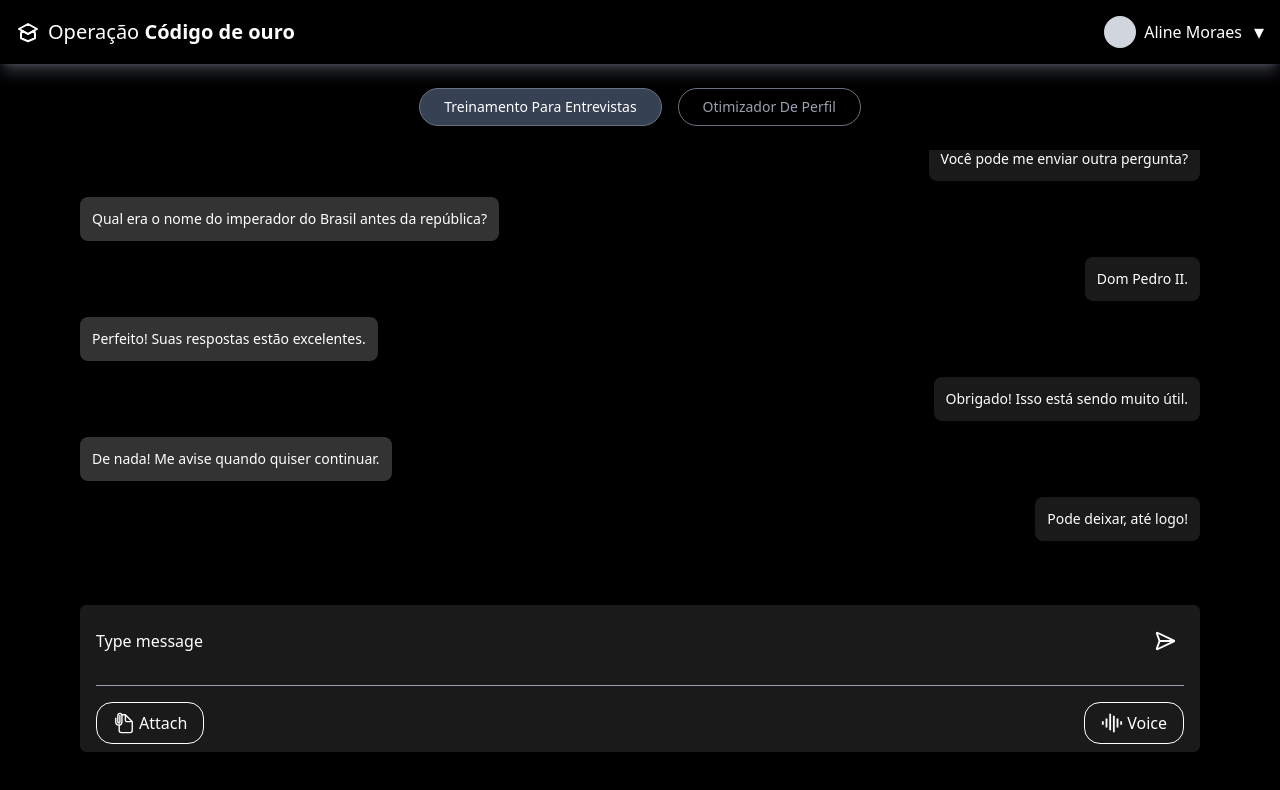
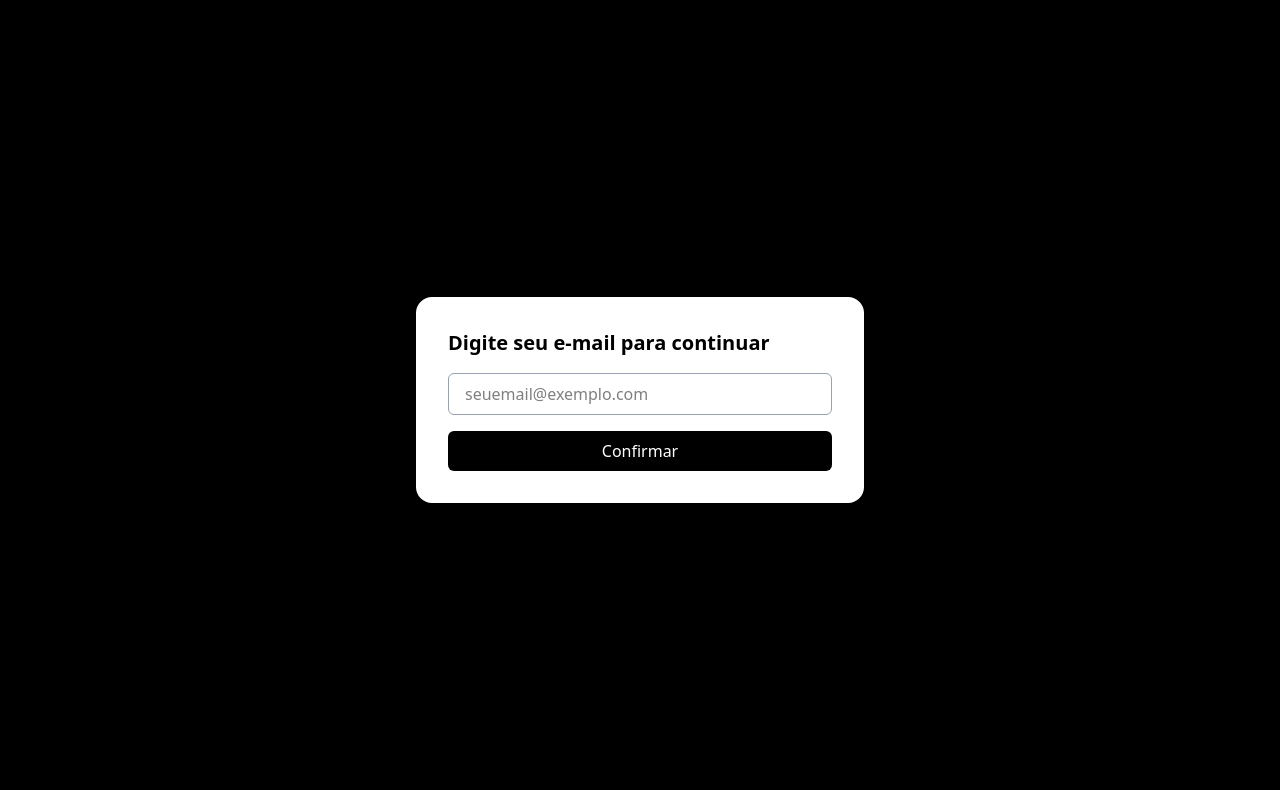
Before and after one commit to PedroCatelann/operaco-codigo-de-ouro-hackathon-front, a React (Vite) app: page / in a window 1280 px wide. Shown: the top 790 px of the page. Built offline with nearby package versions, Linux system fonts and the light colour scheme.

Commit message:
recebendo mensagem da IA

```diff
--- a/src/App.tsx
+++ b/src/App.tsx
@@ -3,19 +3,15 @@ import { IoDocumentAttachOutline } from "react-icons/io5";
 import { LuSendHorizontal } from "react-icons/lu";
 import { RiVoiceprintLine } from "react-icons/ri";
 import { FaRegTrashCan } from "react-icons/fa6";
+import { observer } from "mobx-react-lite";
+import { chatStore } from "./store/ChatStore";
+import type { MessageType } from "./store/ChatStore";
+import EmailModal from "./components/EmailModal";
 
-export default function ChatPage() {
-  type MessageType = {
-    id: number;
-    from: "user" | "ai";
-    text?: string;
-    pdfFile?: File; // remover o string
-    audioBlob?: Blob; // remover o string
-    timestamp: Date;
-  };
-
-  const [messages, setMessages] = useState<MessageType[]>([]);
-  const [activeTab, setActiveTab] = useState("treinamento");
+const ChatPage = observer(() => {
+  const [activeTab, setActiveTab] = useState<"interview" | "profile">(
+    "interview"
+  );
   const [message, setMessage] = useState("");
   const [pdfFile, setPdfFile] = useState<File | null>(null);
   const [audioBlob, setAudioBlob] = useState<Blob | null>(null);
@@ -23,129 +19,9 @@ export default function ChatPage() {
   const mediaRecorderRef = useRef<MediaRecorder | null>(null);
   const chunksRef = useRef<Blob[]>([]);
   const chatEndRef = useRef<HTMLDivElement | null>(null);
+  const [userEmail, setUserEmail] = useState<string | null>(null);
 
-  const messagess: MessageType[] = [
-    {
-      id: 1,
-      from: "ai",
-      text: "Olá, eu sou o agente IA. Como posso ajudar?",
-      timestamp: new Date(),
-    },
-    {
-      id: 2,
-      from: "user",
-      text: "Oi! Gostaria de saber como funciona o chat.",
-      timestamp: new Date(),
-    },
-    {
-      id: 3,
-      from: "ai",
-      text: "Claro! Você pode me fazer perguntas ou enviar arquivos para análise.",
-      timestamp: new Date(),
-    },
-    {
-      id: 4,
-      from: "user",
-      text: "Posso enviar PDFs aqui?",
-      timestamp: new Date(),
-    },
-    {
-      id: 5,
-      from: "ai",
-      text: "Sim, você pode enviar PDFs e eu analisarei o conteúdo para você.",
-      timestamp: new Date(),
-    },
-    {
-      id: 6,
-      from: "user",
-      text: "E se eu quiser ouvir a resposta em áudio?",
-      timestamp: new Date(),
-    },
-    {
-      id: 7,
-      from: "ai",
-      text: "Eu também consigo gerar respostas em áudio. Basta pedir!",
-      timestamp: new Date(),
-    },
-    {
-      id: 8,
-      from: "user",
-      text: "Muito bom! Isso vai me ajudar bastante nos estudos.",
-      timestamp: new Date(),
-    },
-    {
-      id: 9,
-      from: "ai",
-      text: "Fico feliz em ajudar. Quer fazer um teste agora?",
-      timestamp: new Date(),
-    },
-    {
-      id: 10,
-      from: "user",
-      text: "Sim, me envie uma pergunta de múltipla escolha sobre história.",
-      timestamp: new Date(),
-    },
-    {
-      id: 11,
-      from: "ai",
-      text: "Claro! Qual foi o ano da Proclamação da República no Brasil?",
-      timestamp: new Date(),
-    },
-    {
-      id: 12,
-      from: "user",
-      text: "1889.",
-      timestamp: new Date(),
-    },
-    {
-      id: 13,
-      from: "ai",
-      text: "Correto! Você está indo muito bem.",
-      timestamp: new Date(),
-    },
-    {
-      id: 14,
-      from: "user",
-      text: "Você pode me enviar outra pergunta?",
-      timestamp: new Date(),
-    },
-    {
-      id: 15,
-      from: "ai",
-      text: "Qual era o nome do imperador do Brasil antes da república?",
-      timestamp: new Date(),
-    },
-    {
-      id: 16,
-      from: "user",
-      text: "Dom Pedro II.",
-      timestamp: new Date(),
-    },
-    {
-      id: 17,
-      from: "ai",
-      text: "Perfeito! Suas respostas estão excelentes.",
-      timestamp: new Date(),
-    },
-    {
-      id: 18,
-      from: "user",
-      text: "Obrigado! Isso está sendo muito útil.",
-      timestamp: new Date(),
-    },
-    {
-      id: 19,
-      from: "ai",
-      text: "De nada! Me avise quando quiser continuar.",
-      timestamp: new Date(),
-    },
-    {
-      id: 20,
-      from: "user",
-      text: "Pode deixar, até logo!",
-      timestamp: new Date(),
-    },
-  ];
+  const { messages } = chatStore;
 
   useEffect(() => {
     chatEndRef.current?.scrollIntoView({ behavior: "smooth" });
@@ -164,7 +40,7 @@ export default function ChatPage() {
     }
 
     const newMsg: MessageType = {
-      id: Date.now(), // id simples baseado no timestamp
+      id: Date.now(),
       from: "user",
       text: message || undefined,
       pdfFile: pdfFile || undefined,
@@ -172,7 +48,8 @@ export default function ChatPage() {
       timestamp: new Date(),
     };
 
-    setMessages((prev) => [...prev, newMsg]);
+    // Usa o MobX para armazenar e enviar para o backend
+    chatStore.sendMessageToBackend(newMsg, activeTab, userEmail || "");
 
     setMessage("");
     setPdfFile(null);
@@ -196,6 +73,9 @@ export default function ChatPage() {
     if (isRecording) {
       if (mediaRecorderRef.current) {
         mediaRecorderRef.current.stop();
+        mediaRecorderRef.current.stream
+          .getTracks()
+          .forEach((track) => track.stop());
       }
       setIsRecording(false);
       return;
@@ -228,8 +108,17 @@ export default function ChatPage() {
       className="text-white flex flex-col h-screen min-w-screen"
       style={{ backgroundColor: "#000000" }}
     >
+      {!userEmail && (
+        <EmailModal
+          onSave={(e) => {
+            setUserEmail(e);
+            chatStore.setUserEmail(e); // 🔹 importante para abrir o WebSocket
+          }}
+        />
+      )}
+      {/* ⬅ modal aparece só sem email */}
       {/* Header */}
-      <header className="flex items-center justify-between p-4 shadow-lg shadow-gray-500/50">
+      <header className="sm:invisible flex items-center justify-between p-4 shadow-lg shadow-gray-500/50">
         <div className="flex items-center space-x-2">
           <svg
             className="w-6 h-6 text-white"
@@ -259,13 +148,12 @@ export default function ChatPage() {
           <button className="ml-1 text-white text-xl">▾</button>
         </div>
       </header>
-
       {/* Toggle buttons */}
-      <div className="flex justify-center space-x-4 py-6 px-4">
+      <div className="flex flex-col sm:flex-row justify-center gap-3 sm:space-x-4 py-4 sm:py-6 px-4">
         <button
-          onClick={() => setActiveTab("treinamento")}
+          onClick={() => setActiveTab("interview")}
           className={`px-6 py-2 rounded-full border border-gray-500 text-sm font-medium transition-colors duration-200 ${
-            activeTab === "treinamento"
+            activeTab === "interview"
               ? "bg-gray-700 text-white"
               : "text-gray-400 hover:bg-gray-700 hover:text-white"
           }`}
@@ -273,9 +161,9 @@ export default function ChatPage() {
           Treinamento Para Entrevistas
         </button>
         <button
-          onClick={() => setActiveTab("otimizador")}
+          onClick={() => setActiveTab("profile")}
           className={`px-6 py-2 rounded-full border border-gray-500 text-sm font-medium transition-colors duration-200 ${
-            activeTab === "otimizador"
+            activeTab === "profile"
               ? "bg-gray-700 text-white"
               : "text-gray-400 hover:bg-gray-700 hover:text-white"
           }`}
@@ -283,10 +171,9 @@ export default function ChatPage() {
           Otimizador De Perfil
         </button>
       </div>
-
       {/* Chat area */}
-      <main className="flex-1 px-20 overflow-y-auto flex flex-col gap-4 w-full no-scrollbar">
-        {messagess.map((msg) => (
+      <main className="flex-1 px-4 sm:px-10 lg:px-20 overflow-y-auto flex flex-col gap-4 w-full no-scrollbar">
+        {messages.map((msg) => (
           <div
             key={msg.id}
             className={`flex items-start space-x-3 w-full ${
@@ -300,7 +187,7 @@ export default function ChatPage() {
                 textAlign: msg.from === "user" ? "right" : "left",
               }}
             >
-              {msg.text && <p>{msg.text}</p>}
+              {msg.text && <p className="whitespace-pre-line">{msg.text}</p>}
 
               {msg.pdfFile && (
                 <div className="flex items-center gap-2">
@@ -317,9 +204,8 @@ export default function ChatPage() {
         ))}
         <div ref={chatEndRef} />
       </main>
-
       {/* Input area */}
-      <footer className="px-20 py-12 flex items-center space-x-3">
+      <footer className="px-4 sm:px-10 lg:px-20 py-4 sm:py-8 lg:py-12 flex flex-col sm:flex-row items-center sm:space-x-3 gap-3 sm:gap-0">
         <div
           className="flex flex-col relative w-full rounded-md"
           style={{ backgroundColor: "#1a1a1a" }}
@@ -382,6 +268,7 @@ export default function ChatPage() {
               type="button"
               onClick={handleSend}
               className="ml-3 mr-6 text-white flex items-center justify-center border-none shadow-none"
+              disabled={message === "" && !pdfFile && !audioBlob}
             >
               <LuSendHorizontal size={22} />
             </button>
@@ -435,4 +322,6 @@ export default function ChatPage() {
       </footer>
     </div>
   );
-}
+});
+
+export default ChatPage;
--- /dev/null
+++ b/src/components/EmailModal.tsx
@@ -0,0 +1,43 @@
+import { useState } from "react";
+
+interface EmailModalProps {
+  onSave: (email: string) => void;
+}
+
+export default function EmailModal({ onSave }: EmailModalProps) {
+  const [email, setEmail] = useState("");
+
+  const handleSubmit = (e: React.FormEvent) => {
+    e.preventDefault();
+    if (!email.trim()) {
+      alert("Por favor, insira um e-mail válido.");
+      return;
+    }
+    onSave(email.trim());
+  };
+
+  return (
+    <div className="fixed inset-0 bg-black bg-opacity-70 flex items-center justify-center z-50">
+      <div className="bg-white text-black rounded-2xl p-8 shadow-lg w-[90%] max-w-md">
+        <h2 className="text-xl font-bold mb-4">
+          Digite seu e-mail para continuar
+        </h2>
+        <form onSubmit={handleSubmit} className="flex flex-col gap-4">
+          <input
+            type="email"
+            placeholder="seuemail@exemplo.com"
+            value={email}
+            onChange={(e) => setEmail(e.target.value)}
+            className="border border-gray-400 rounded-md px-4 py-2 focus:outline-none"
+          />
+          <button
+            type="submit"
+            className="bg-black text-white px-4 py-2 rounded-md hover:bg-gray-800"
+          >
+            Confirmar
+          </button>
+        </form>
+      </div>
+    </div>
+  );
+}
--- /dev/null
+++ b/src/store/ChatStore.ts
@@ -0,0 +1,94 @@
+// src/store/ChatStore.ts
+import { makeAutoObservable } from "mobx";
+
+export interface MessageType {
+  id: number;
+  from: "user" | "ai";
+  text?: string;
+  pdfFile?: File;
+  audioBlob?: Blob;
+  timestamp: Date;
+}
+
+class ChatStore {
+  messages: MessageType[] = [];
+  ws: WebSocket | null = null;
+  userEmail: string = "";
+
+  constructor() {
+    makeAutoObservable(this);
+  }
+
+  setUserEmail(email: string) {
+    this.userEmail = email;
+    this.connectWebSocket();
+  }
+
+  connectWebSocket() {
+    if (this.ws) return; // evita duplicar conexões
+
+    this.ws = new WebSocket("ws://localhost:3002"); // troque para ngrok se necessário
+
+    this.ws.onopen = () => {
+      console.log("✅ Conectado ao WebSocket");
+    };
+
+    this.ws.onmessage = (event) => {
+      try {
+        const data = JSON.parse(event.data);
+        console.log("📩 Mensagem recebida via WS:", data);
+
+        this.addMessage({
+          id: Date.now(),
+          from: data.from === "ai" ? "ai" : "user", // segurança
+          text: data.text,
+          timestamp: new Date(),
+        });
+      } catch (error) {
+        console.error("Erro ao processar mensagem WS:", error);
+      }
+    };
+
+    this.ws.onerror = (err) => {
+      console.error("❌ Erro no WebSocket:", err);
+    };
+
+    this.ws.onclose = () => {
+      console.warn("⚠️ WebSocket fechado, tentando reconectar...");
+      this.ws = null;
+      setTimeout(() => this.connectWebSocket(), 3000); // reconexão
+    };
+  }
+
+  addMessage(message: MessageType) {
+    this.messages.push(message);
+  }
+
+  async sendMessageToBackend(
+    message: MessageType,
+    selectedAgent: "interview" | "profile",
+    userEmail: string
+  ) {
+    this.addMessage(message);
+
+    const formData = new FormData();
+    formData.append("agent", selectedAgent);
+    formData.append("email", userEmail);
+    console.log(message);
+    if (message.text) formData.append("message", message.text);
+    if (message.pdfFile) formData.append("pdfFile", message.pdfFile);
+    if (message.audioBlob)
+      formData.append("audioBlob", message.audioBlob, "audio.webm");
+    console.log(formData);
+    try {
+      await fetch("http://localhost:3001/send-to-agent", {
+        method: "POST",
+        body: formData,
+      });
+    } catch (error) {
+      console.error("Erro ao enviar mensagem para backend:", error);
+    }
+  }
+}
+
+export const chatStore = new ChatStore();
--- a/vite.config.ts
+++ b/vite.config.ts
@@ -2,7 +2,13 @@ import { defineConfig } from "vite";
 import react from "@vitejs/plugin-react";
 import tailwindcss from "@tailwindcss/vite";
 
+const NGROK_HOST = "c1c79a0382f6.ngrok-free.app";
+
 // https://vite.dev/config/
 export default defineConfig({
   plugins: [react(), tailwindcss()],
+  server: {
+    host: "0.0.0.0", // permite acesso externo
+    allowedHosts: [NGROK_HOST], // adiciona a URL do ngrok como host permitido
+  },
 });
```
Also changed, not shown: package.json (+9 -1 lines), server.js (added, +70 -0 lines), 2 other files (tests, documents, lock files or other folders).
